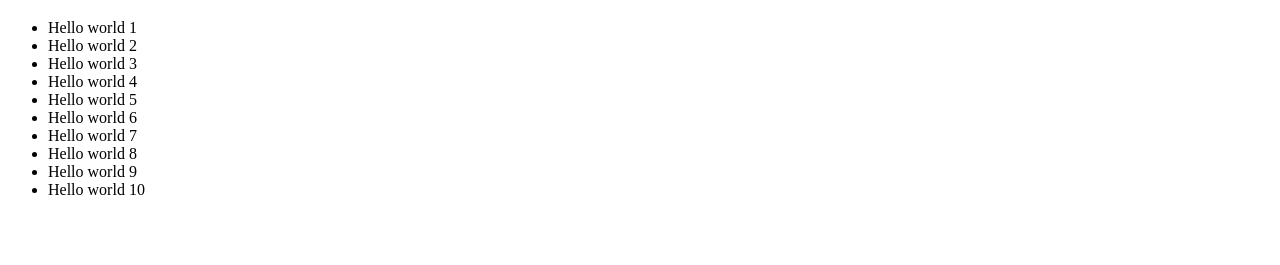
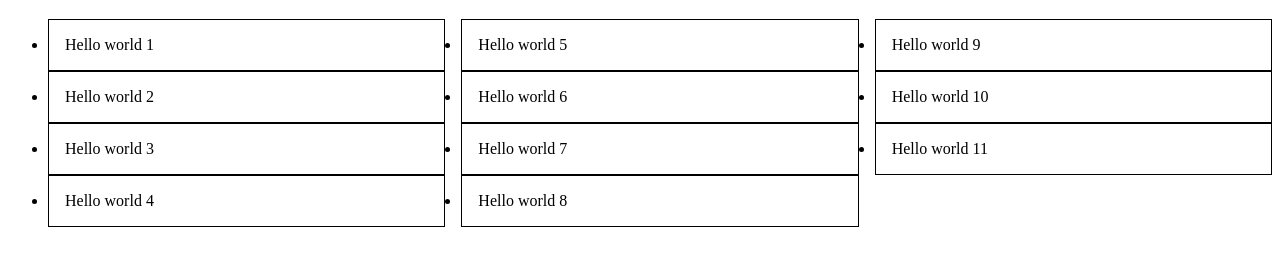
Before and after one commit to kamaldoharey/Learnin-Advance-JS, a plain HTML site: page Dom Element add child/index.html in a window 1280 px wide. Shown: the part 61-326 px from the top of the page. Drawn offline with Linux system fonts and the light colour scheme.

Commit message:
Fixed UI

```diff
--- a/Dom Element add child/index.html
+++ b/Dom Element add child/index.html
@@ -4,6 +4,17 @@
 		<meta charset="UTF-8" />
 		<meta name="viewport" content="width=device-width, initial-scale=1.0" />
 		<title>Document</title>
+		<style>
+			ul {
+				columns: 3;
+				/* width: fit-content; */
+			}
+
+			li {
+				padding: 1rem;
+				border: 1px solid black;
+			}
+		</style>
 	</head>
 	<body>
 		<h1>This is heading</h1>
@@ -11,7 +22,7 @@
 			var getHead1 = document.querySelector('h1');
 
 			var createOl = document.createElement('ul');
-			for (let i = 1; i <= 10; i++) {
+			for (let i = 1; i <= 11; i++) {
 				var createLi = document.createElement('li');
 
 				createOl.appendChild(createLi);
```
